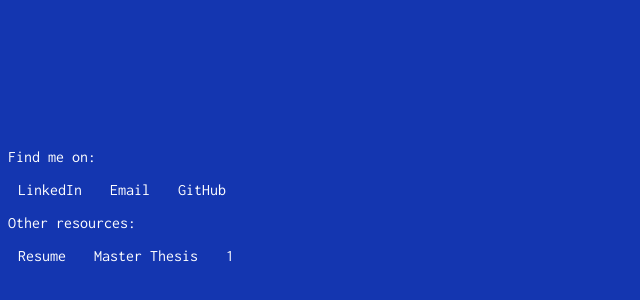
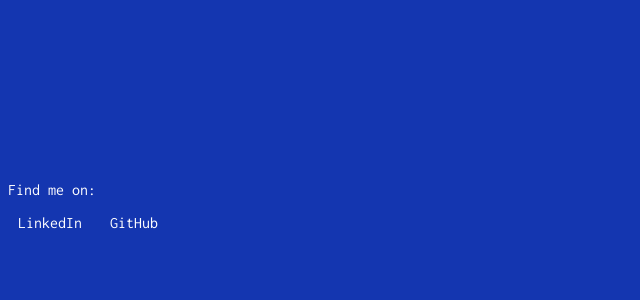
Before and after one commit to normanrichardson/normanrichardson.github.io, a plain HTML site: page views/index.html in a window 1280 px wide. Shown: the part 1810-2110 px from the top of the page, without its empty margins (0-640 px from the left). Drawn offline with nearby package versions, Linux system fonts and the light colour scheme.

Commit message:
Edit html content

```diff
--- a/views/index.html
+++ b/views/index.html
@@ -19,7 +19,6 @@
             <section id="welcome-section">
                 <h1>Hi this is Norman</h1>
                 <div id="about_text">
-                    <p>Welcome to my personal portfolio.</p>
                     <p>My past work has focussed on several areas: Structural Engineering, Applied Mathematics, Applied Mechanics, Facade Engineering, and Software Development.</p>
                     <p>Inspiration for this page: BSOD</p>
                 </div>
@@ -35,13 +34,8 @@
             <section id="contact_info">
                 <div id="contact_container">
                     <p>Find me on:</p>
-                    <a href="#" target="_blank">LinkedIn</a>
-                    <a href="#" target="_blank">Email</a>
-                    <a href="#" target="_blank">GitHub</a>
-                    <p>Other resources:</p>
-                    <a href="#" target="_blank">Resume</a>
-                    <a href="https://open.uct.ac.za/handle/11427/11986" target="_blank">Master Thesis</a>
-                    <a>1</a>
+                    <a href="https://www.linkedin.com/in/norman-richardson-9a876162/" target="_blank">LinkedIn</a>
+                    <a href="https://github.com/normanrichardson" target="_blank">GitHub</a>
                 </div>
             </section>
         </main>
```
